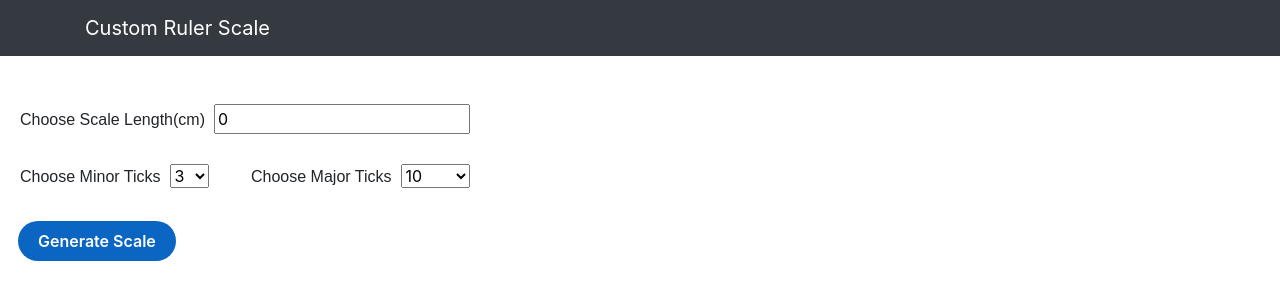
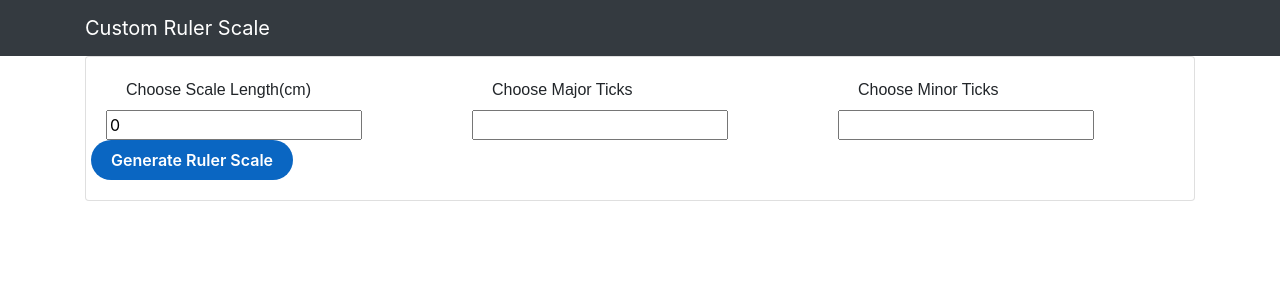
Before and after one commit to joelsunny98/custome-scale.angular, an Angular app in the folder custom-scale/: page / in a window 1280 px wide. Shown: the top 300 px of the page. Built offline with nearby package versions, Linux system fonts and the light colour scheme.

Commit message:
Added CSS to make scale horizontal

```diff
--- a/custom-scale/src/app/ruler/ruler.component.css
+++ b/custom-scale/src/app/ruler/ruler.component.css
@@ -3,24 +3,68 @@ h1 {
   font-family: Arial, sans-serif;
 }
 
-.ruler-major,
-.ruler-minor {
-  font-family: 'Roboto', sans-serif;
-  font-size: small;
-}
 
 .ruler-container {
   position: relative;
   overflow: auto;
   width: 100%;
-  height: 350px;
+  display: flex;
+  overflow-x: scroll;
+  margin: 0;
+  padding: 0;
+  height: 65vh;
 }
 
-.ruler-minor,
-.ruler-major {
-  position: relative;
+.ruler-minor {
+  height: 20px;
+  width: 1px;
+  background-color: rgb(121, 7, 7);
+  text-align: center;
+  margin-right: 30px;
+}
+
+.vertical-line{
+  height: 30px;
+  width: 1.5px;
+  background-color:black;
+  text-align: center;
+}
+
+.item-text {
+  padding-top: 32px;
 }
 
 .ruler-major {
   position: relative;
+  display:flex;
 }
+
+.ruler {
+  height: 100%;
+  position: relative;
+  border-top: 3px solid #4108a4;
+  margin-top: 10px;
+  overflow-x: auto;
+  display: flex;
+  width: 100%;
+  align-items: center;
+}
+
+.ruler-container::before,
+.ruler-container::after {
+  content: "";
+  display: table;
+  clear: both;
+}
+
+.ruler-container::after {
+  clear: both;
+}
+
+.ruler-major:last-child {
+  margin-right: 0;
+}
+
+.ruler-major:last-child {
+  margin-right: 0;
+}
--- a/custom-scale/src/app/ruler/ruler.component.html
+++ b/custom-scale/src/app/ruler/ruler.component.html
@@ -1,5 +1,10 @@
-<div class="ruler-container">
-  <div class="ruler-major" *ngFor="let item of major">____{{ item }}
-    <div class="ruler-minor" *ngFor="let item of minor">__</div>
+<div class="ruler">
+  <div class="ruler-container">
+    <div class="ruler-major" *ngFor="let item of major">
+      <div class="vertical-line"> </div>
+        <span class="item-text"> {{ item }}</span>
+
+      <span class="ruler-minor" *ngFor="let item of minor"></span>
+    </div>
   </div>
 </div>
--- a/custom-scale/src/app/ruler/ruler.component.ts
+++ b/custom-scale/src/app/ruler/ruler.component.ts
@@ -19,6 +19,5 @@ export class RulerComponent implements OnInit {
   ngOnInit(): void {
     this.minor = Array.from({ length: this.minorTick }, (_, index) => index);
     this.major = Array.from({ length: Math.floor(this.scaleLength / this.majorTick) + 1 }, (_, index) => index * this.majorTick);
-    console.log(this.minor, this.major)
   }
 }
--- a/custom-scale/src/app/scale-input/scale-input.component.html
+++ b/custom-scale/src/app/scale-input/scale-input.component.html
@@ -7,27 +7,31 @@
   </div>
 </nav>
 
-<br><br>
-
-<div align="left">
-    <label for="scaleLength">Choose Scale Length(cm)</label>&nbsp;
+<div class="container">
+  <div class="card">
+    <div class="card-body">
+      <div class="row">
+        <div class="col-4">
+          <label for="scaleLength">Choose Scale Length(cm)</label>
           <input type="number" [(ngModel)]="scaleLength">
-    <br><br>
-    <label for="minorTicks">Choose Minor Ticks</label>&nbsp;
-    <select name="minorTicks" id="minorTicks" (change)="updateMinorTick($event)">
-        <option *ngFor="let item of minorTicks" value="{{ item }}">{{ item }}</option>
-    </select>
-    &nbsp;&nbsp;&nbsp;
-    <label for="majorTicks">Choose Major Ticks</label>&nbsp;
-    <select name="majorTicks" id="majorTicks" (change)="updateMajorTick($event)">
-        <option *ngFor="let item of majorTicks" value="{{ item }}">{{ item }}</option>
-    </select>
-    <br><br>
-    <div>
-        &nbsp;&nbsp;&nbsp;&nbsp;<button (click)="makeVisible()">Generate Scale</button>
+        </div>
+        <div class="col-4">
+          <label for="majorTicks">Choose Major Ticks</label>
+          <input type="number" [(ngModel)]="selectedMajorTick">
+        </div>
+        <div class="col-4">
+          <label for="minorTicks">Choose Minor Ticks</label>
+          <input type="number" [(ngModel)]="selectedMinorTick">
         </div>
       </div>
-<br><br>
+      <div class="row">
+        <button (click)="makeVisible()">Generate Ruler Scale</button>
+      </div>
+      </div>
+    </div>
+  </div>
+
+
 <div *ngIf="isScaleVisible">
   <app-ruler [scaleLength]="scaleLength" [majorTick]="selectedMajorTick" [minorTick]="selectedMinorTick"></app-ruler>
 </div>
--- a/custom-scale/src/app/scale-input/scale-input.component.ts
+++ b/custom-scale/src/app/scale-input/scale-input.component.ts
@@ -6,10 +6,10 @@ import { Component } from '@angular/core';
   styleUrls: ['./scale-input.component.css']
 })
 export class ScaleInputComponent {
-  minorTicks = [3, 5, 10];
-  majorTicks = [10, 100, 1000, 10000];
-  selectedMinorTick: number = 3;
-  selectedMajorTick: number = 10;
+  minorTicks = [];
+  majorTicks = [];
+  selectedMinorTick!: number;
+  selectedMajorTick!: number;
   scaleLength: number = 0;
   isScaleVisible = false;
 
```
Lines whose indentation alone changed are shown as unchanged.
